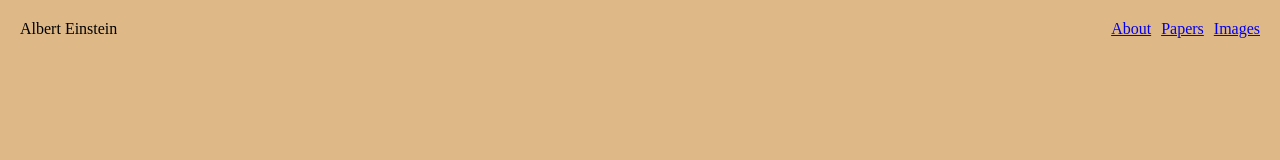
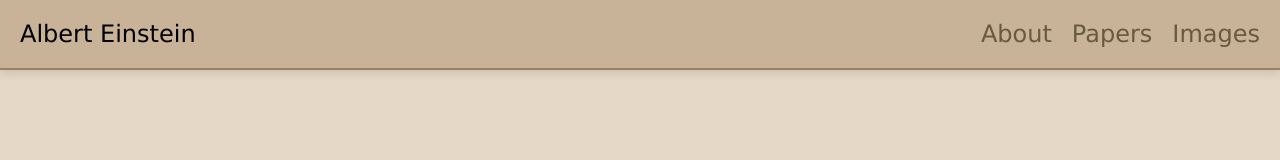
Before and after one commit to Yashgamer-x/Midterm-Webdev-Project, a plain HTML site: page index.html in a window 1280 px wide. Drawn offline with Linux system fonts and the light colour scheme.

Commit message:
Added header for PC application

```diff
--- a/index.html
+++ b/index.html
@@ -12,15 +12,15 @@
             <div>Albert Einstein</div>
             <ul>
                 <li>
-                    <a href="#about">About</a>
+                    <a href="#about" class="header-links">About</a>
                 </li>
 
 
                 <li>
-                    <a href="#papers">Papers</a>
+                    <a href="#papers" class="header-links">Papers</a>
                 </li>
                 <li>
-                    <a href="#images">Images</a>
+                    <a href="#images" class="header-links">Images</a>
                 </li>
             </ul>
         </nav>
--- a/styles.css
+++ b/styles.css
@@ -1,13 +1,19 @@
 body{
     margin: 0;
     padding: 0;
-    background-color: burlywood;
+    background-color: rgb(230, 216, 199);
 }
 
 nav {
     justify-content: space-between;
     padding: 20px;
-
+    font-family: Verdana, Geneva, Tahoma, sans-serif;
+    font-size: 24px;
+    background-color: rgb(200, 179, 153);
+    box-shadow: 0 4px 8px rgba(0, 0, 0, 0.1);
+    align-items: center;
+    border-bottom: 2px solid rgb(150, 130, 100);
+    margin-bottom: 20px;
 }
 
 nav, nav > ul  {
@@ -17,5 +23,16 @@ nav, nav > ul  {
 nav > ul {
     list-style: none;
     margin: 0;
-    gap: 10px;
+    gap: 20px;
 }
+
+.header-links {
+    cursor: pointer;
+    text-decoration: none;
+    color: rgb(105, 89, 64);
+    transition: color 0.35s;
+}
+
+.header-links:hover {
+    color: rgb(66, 48, 14);
+}
```
